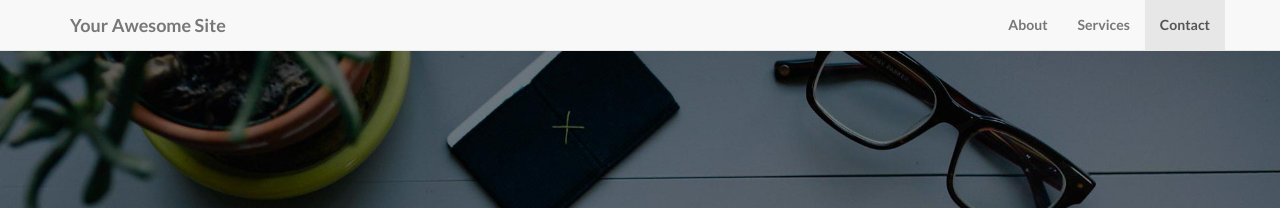
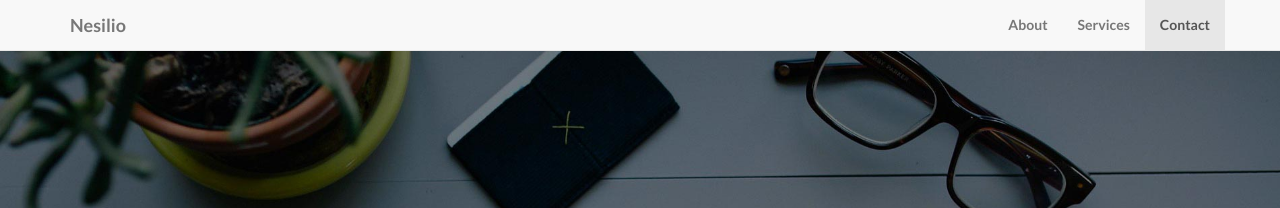
Before and after one commit to nesio/website, a Jekyll site: the page built from index.html, in a window 1280 px wide. Shown: the top 208 px of the page. Built offline with Jekyll 4.4.1, drawn with Linux system fonts in a browser that asks for light colours; nearby versions of some CDN libraries; library files that are not in the unit come from our copies; some of the changed lines change nothing that is shown.

Commit message:
MaJ metadata

```diff
--- a/_config.yml
+++ b/_config.yml
@@ -2,10 +2,10 @@
 #      Main Configs       #
 # ----------------------- #
 
-url: http://yoursite.com
-title: Your Awesome Site
-email: your-email@domain.com
-author: Your Name
+url: https://nesio.github.io/website/
+title: Nesilio
+email: nesilio@gmail.com
+author: Guillaume Ottavianoni
 description: > # "Write an awesome description for your new site here.
   You can edit this line in _config.yml. It will appear in your document
   head meta (for Google search results) and in your feed.xml site
@@ -27,8 +27,8 @@
 
 social:
   - title: twitter
-    url: https://twitter.com/SBootstrap
+    url: https://twitter.com/gottavianoni
   - title: github
-    url: https://github.com/IronSummitMedia/startbootstrap
+    url: https://github.com/gottavianoni
   - title: linkedin
-    url:
+    url: https://linkedin.com/in/gottavianoni
```
